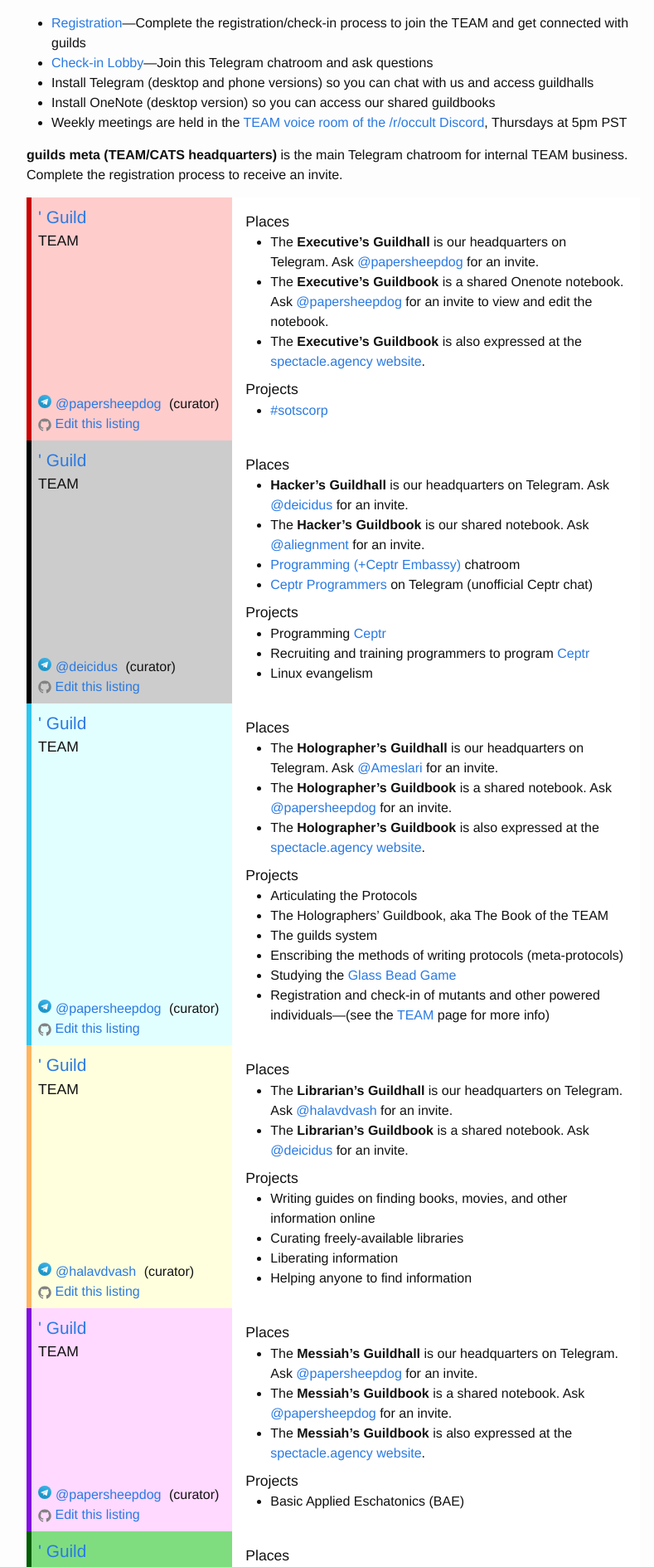
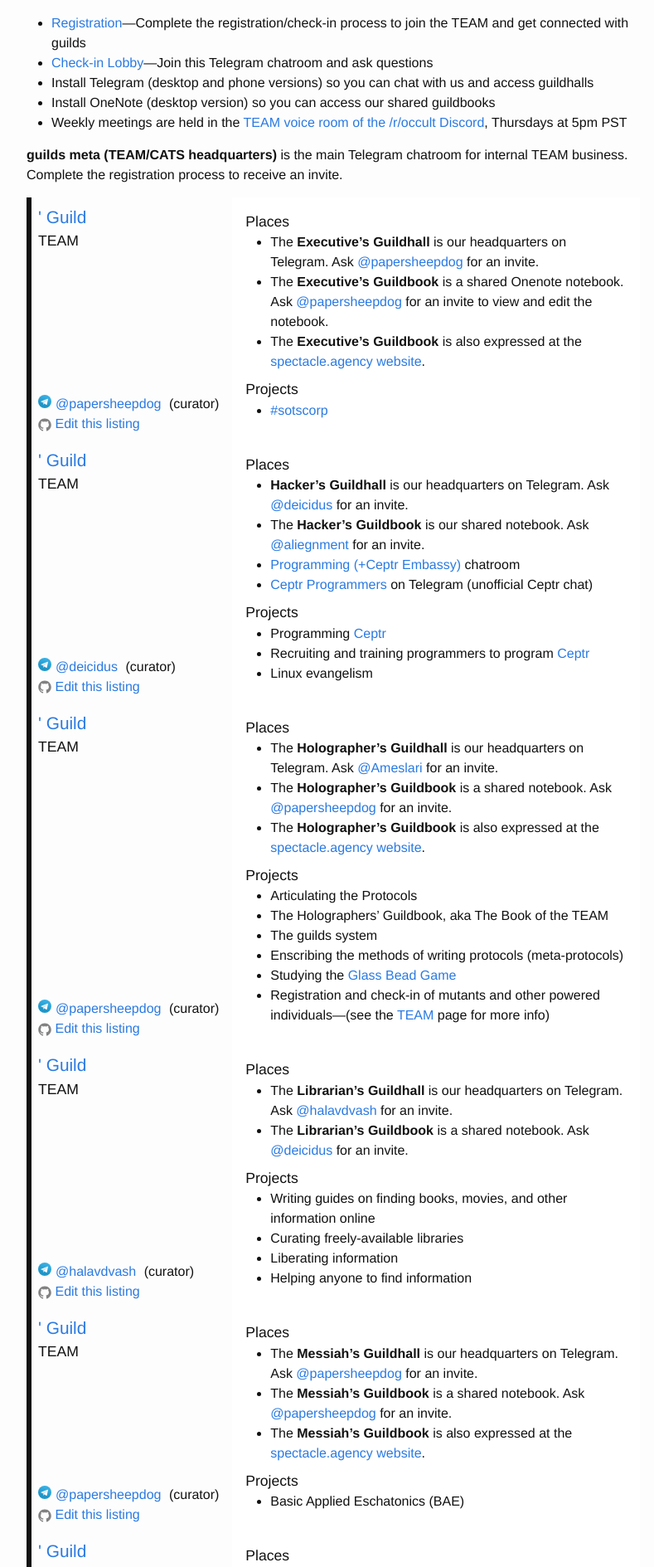
Before and after one commit to coalition-of-invisible-colleges/cic.github.io, a Jekyll site: the page built from _colleges/TEAM.md, in a window 1280 px wide. Shown: the part 475-2364 px from the top of the page at 83% size, without its empty margins (238-1027 px from the left). Built offline with Jekyll 4.4.1, drawn with Linux system fonts in a browser that asks for light colours.

Commit message:
Removed colors (now stored in guild front matter)
Each guild has a color which is stored in the front matter of that guild's .md file. Please note the format in which the colors are specified in those files: they must be in quotes (double or single, single preferred) and then any css-compatible color code will do (including words like 'blue' or '#ccc' or "#123ccc")

```diff
--- a/_sass/_layout.scss
+++ b/_sass/_layout.scss
@@ -317,75 +317,3 @@
     border-top: none;
   }
 }
-
-.listing.executives {
-  border-color: #c90000;
-  background-color: #ffcccc;
-  .guildlisting {
-    border-color: #c90000;
-  }
-}
-
-.listing.hackers {
-  border-color: #000000;
-  background-color: #cccccc;
-  .guildlisting {
-    border-color: #000000;
-  }
-}
-
-.listing.holographers {
-  border-color: #2fc6ef;
-  background-color: #e2ffff;
-  .guildlisting {
-    border-color: #2fc6ef;
-  }
-}
-
-.listing.librarians {
-  border-color: #ffb45e;
-  background-color: #ffffdd;
-  .guildlisting {
-    border-color: #ffb45e;
-  }
-}
-
-.listing.messiahs {
-  border-color: #820de2;
-  background-color: #ffd9ff;
-  .guildlisting {
-    border-color: #820de2;
-  }
-}
-
-.listing.permaculturists {
-  border-color: #7dff38;
-  background-color: #E3FF9E;
-  .guildlisting {
-    border-color: #7dff38;
-  }
-}
-
-.listing.shamans {
-  border-color: #005e01;
-  background-color: #7FDD80;
-  .guildlisting {
-    border-color: #005e01;
-  }
-}
-
-.listing.teachers {
-  border-color: #828282;
-  background-color: #CFCFCF;
-  .guildlisting {
-    border-color: #828282;
-  }
-}
-
-.listing.wizards {
-  border-color: #1800ba;
-  background-color: #E4CCFF;
-  .guildlisting {
-    border-color: #1800ba;
-  }
-}
```
